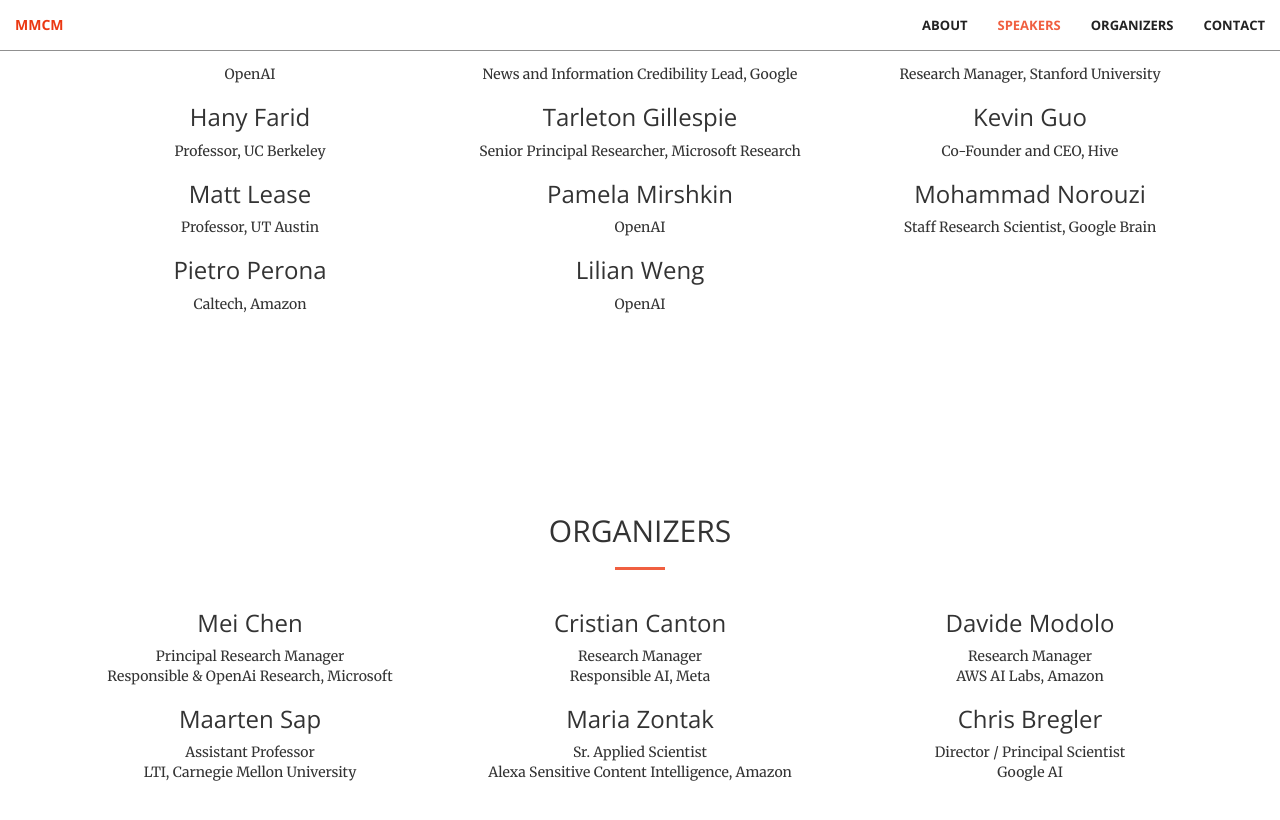
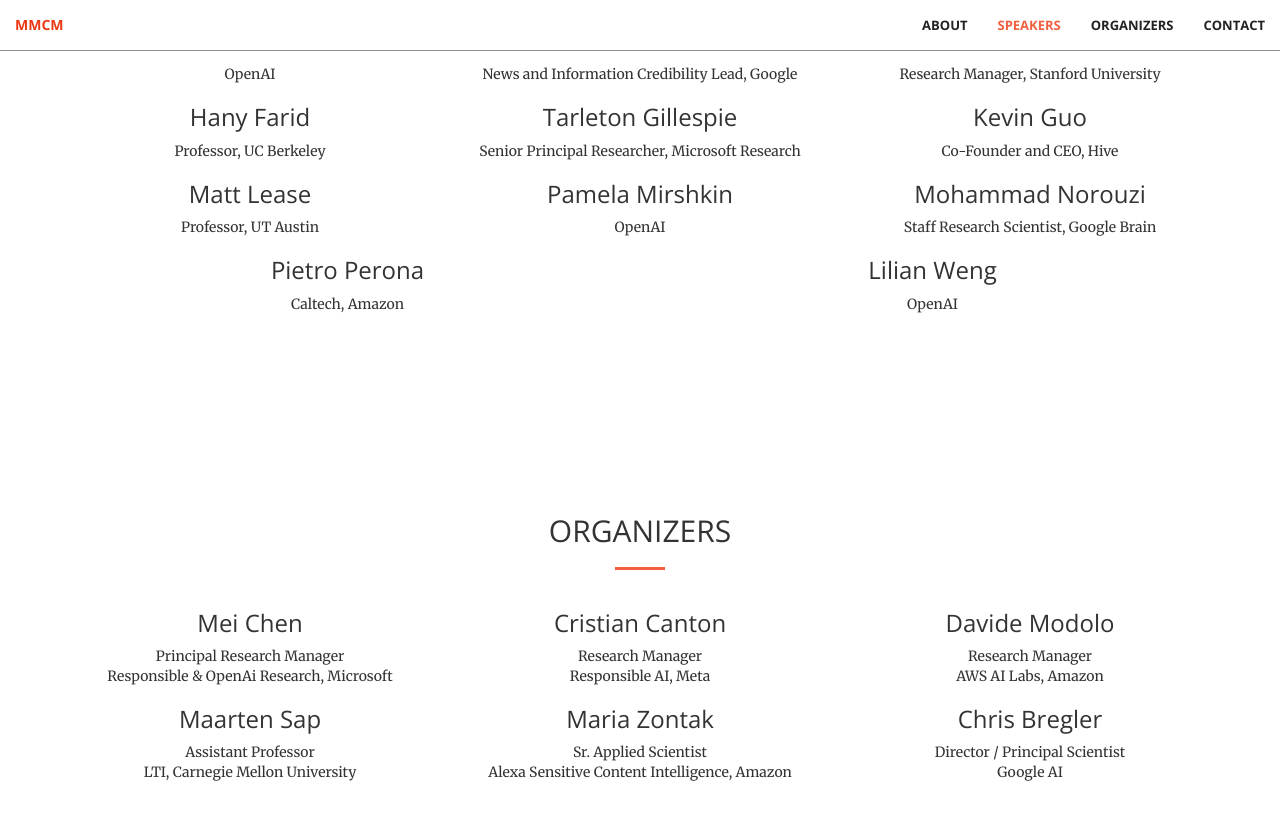
Before and after one commit to multimodal-content-moderation/multimodal-content-moderation.github.io, a Jekyll site: the page built from index.html, in a window 1280 px wide and 900 px high, scrolled down 1412 px. Shown: the top 820 px of the window. Built offline with Jekyll 4.4.1, drawn with Linux system fonts in a browser that asks for light colours.

Commit message:
formatting

```diff
--- a/_includes/speakers.html
+++ b/_includes/speakers.html
@@ -48,11 +48,11 @@
                 <h3>Mohammad Norouzi</h3> Staff Research Scientist, Google Brain
             </div>
 
-            <div class="col-md-4 text-center" id="S1">
+            <div class="col-md-6 text-center" id="S1">
                 <h3>Pietro Perona</h3> Caltech, Amazon
             </div>
 
-            <div class="col-md-4 text-center" id="S1">
+            <div class="col-md-6 text-center" id="S1">
                 <h3>Lilian Weng</h3> OpenAI
             </div>
 
```
